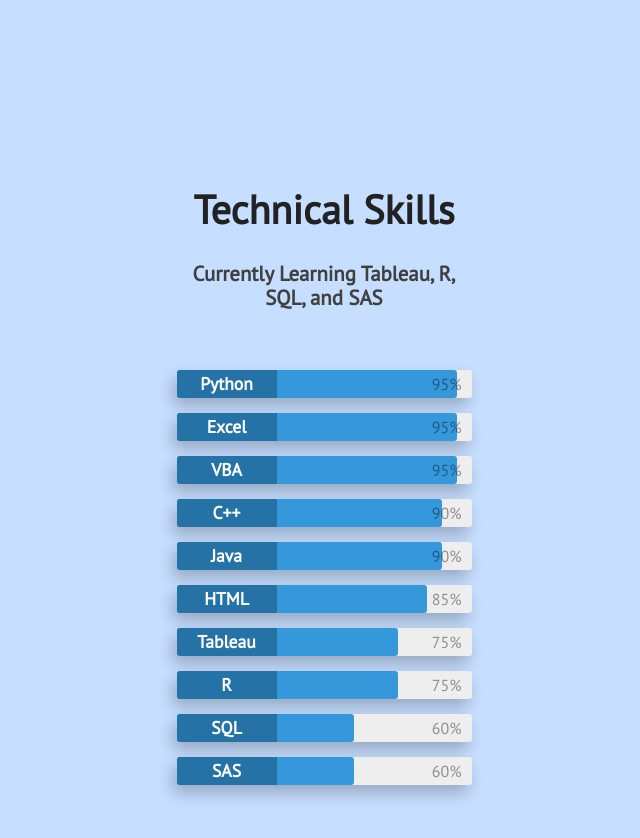
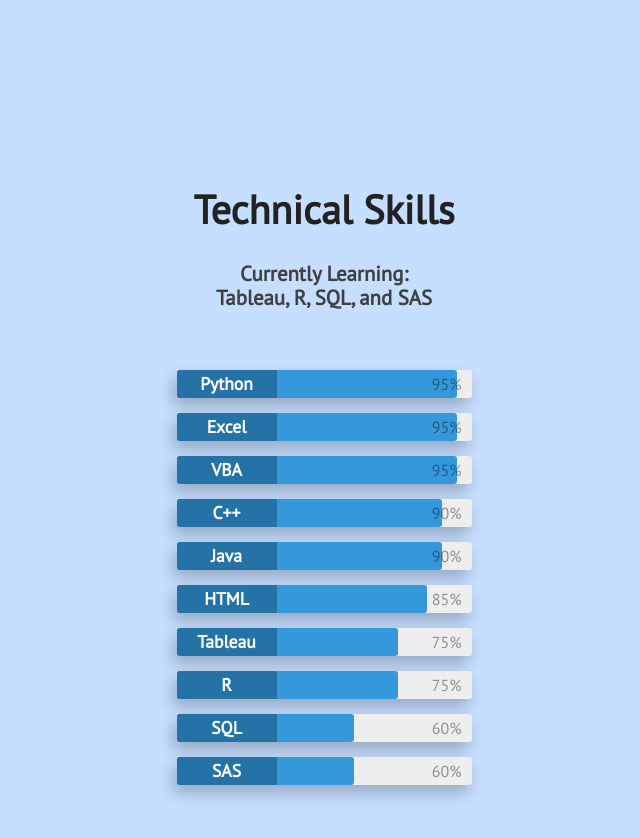
Before and after one commit to wae10/wae10.github.io, a Jekyll site: the page built from index.html, in a window 1280 px wide and 900 px high, scrolled down 3019 px. Shown: the top 838 px of the window, without its empty margins (316-956 px from the left). Built offline with Jekyll 4.4.1, drawn with Linux system fonts in a browser that asks for light colours; nearby versions of some CDN libraries.

Commit message:
skills currently learning

```diff
--- a/_includes/skills.html
+++ b/_includes/skills.html
@@ -6,7 +6,7 @@
 
             <div class="skills-grid">
                 <div class="what-i-do">
-                    <h3 class="paragraph-text center-align">Currently Learning Tableau, R, SQL, and SAS</h3>
+                    <h3 class="paragraph-text center-align">Currently Learning: <br>Tableau, R, SQL, and SAS</h3>
                     <!-- <p class="paragraph-text justify-align">
                         Most Skilled in: Python, Excel/VBA
                     </p>
```
